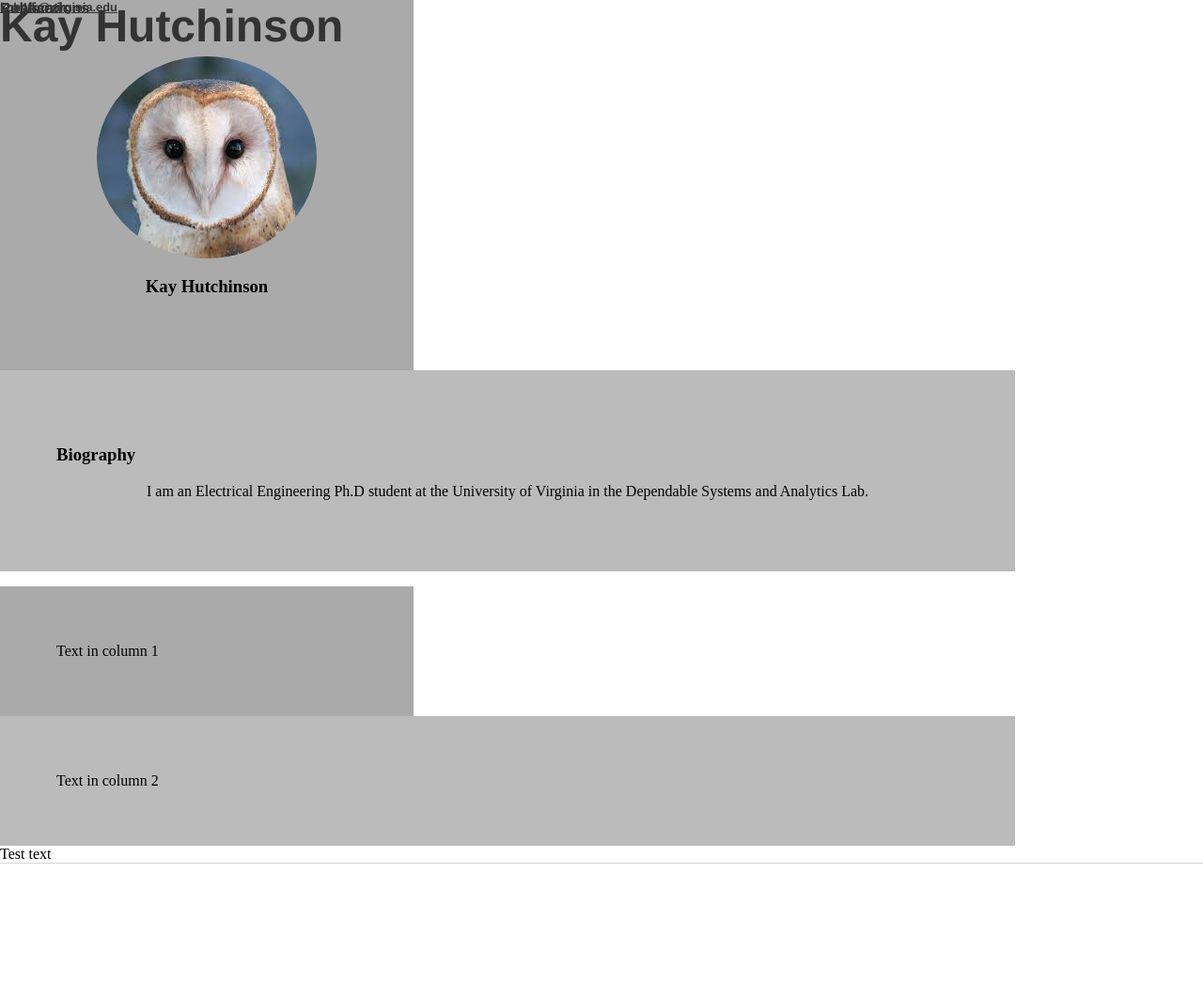
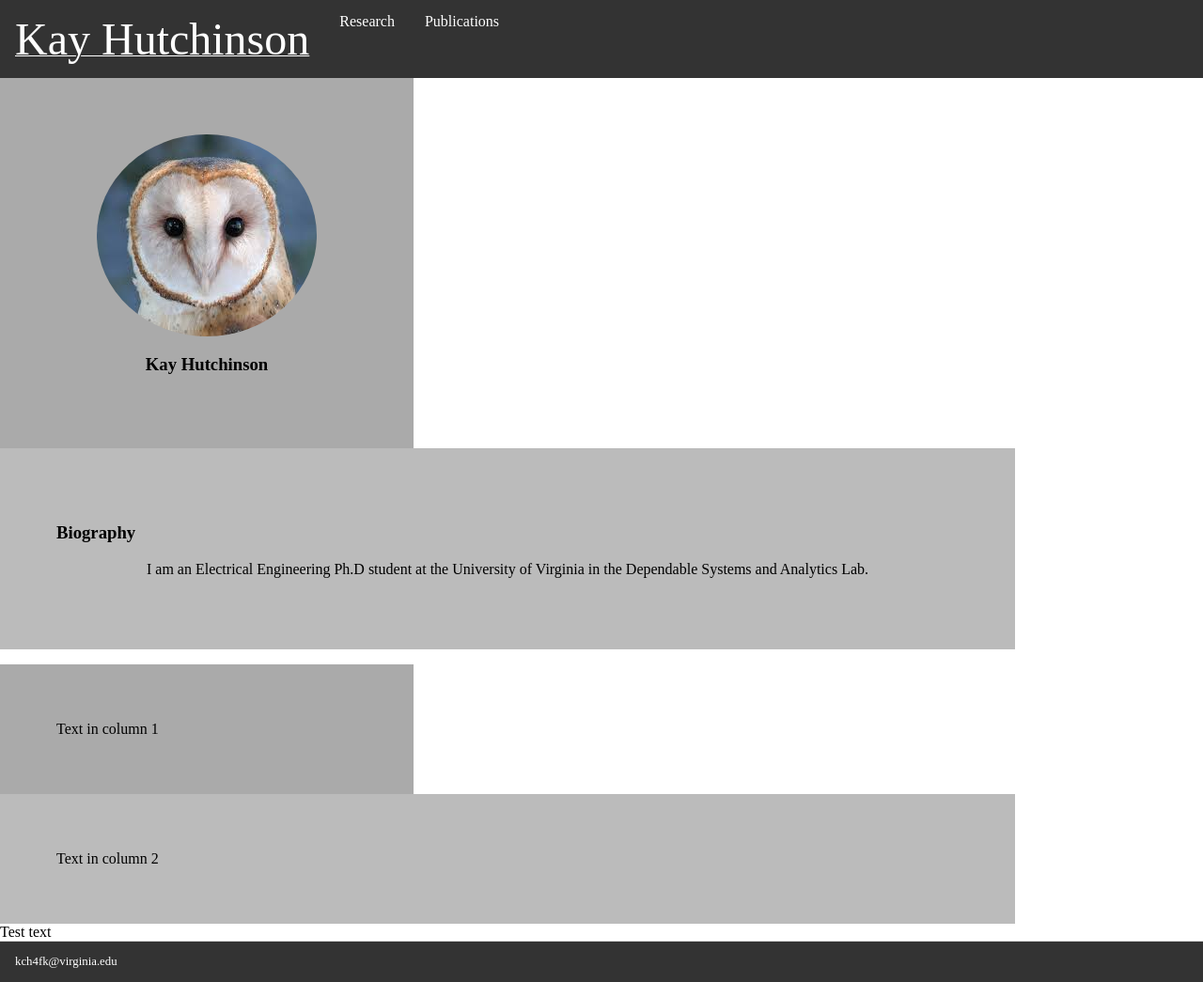
Before and after one commit to kch4fk/kch4fk.github.io, a Jekyll site: the page built from index.html, in a window 1280 px wide and 1045 px high. Shown: the whole window at 94% size. Built offline with Jekyll 4.4.1, drawn with Linux system fonts in a browser that asks for light colours.

Commit message:
Update main.css

```diff
--- a/css/main.css
+++ b/css/main.css
@@ -3,25 +3,51 @@ body {
     width: 100%;
 }
 
-nav ul, footer ul {
+/*nav ul, footer ul {
     font-family:'Helvetica', 'Arial', 'Sans-Serif';
-    padding: 0;  /*40px;*/
-    margin: 0;   /**/
-    list-style: none;
+    padding: 0;*/  /*40px;*/
+    /*margin: 0; */  /**/
+    /*list-style: none;
     font-weight: bold;
     height: 10%;
-}
+}*/
 
-nav ul li, footer ul li {
-    display: inline;
+/*nav ul li, footer ul li {
+    display: inline;*/
     /*margin-right: 20px;
     margin-left: 20px;*/
     /*overflow: hidden; */
     /*background-color: #333;*/
-    position: fixed;  /*Set the navbar to fixed position*/
-    top: 0; /*Position the navbar at the top of the page*/
-    width: 100%; /*Full width*/
+    /*position: fixed; */ /*Set the navbar to fixed position*/
+    /*top: 0;*/ /*Position the navbar at the top of the page*/
+    /*width: 100%; *//*Full width*/
+/*}*/
+
+ul {
+ list-style-type:none;
+    margin:0;
+    padding: 0;
+    overflow: hidden;
+    background-color: #333;
 }
+
+li {
+    float: left;
+}
+
+li a {
+    display: block;
+    color: white;
+    text-align: center;
+    padding: 14px 16px;
+    text-decoration: none;
+}
+
+li a: hover {
+    background-color: #111;
+}
+
+
 a {
     text-decoration: none;
     color: #333; /*#666;*/
```
